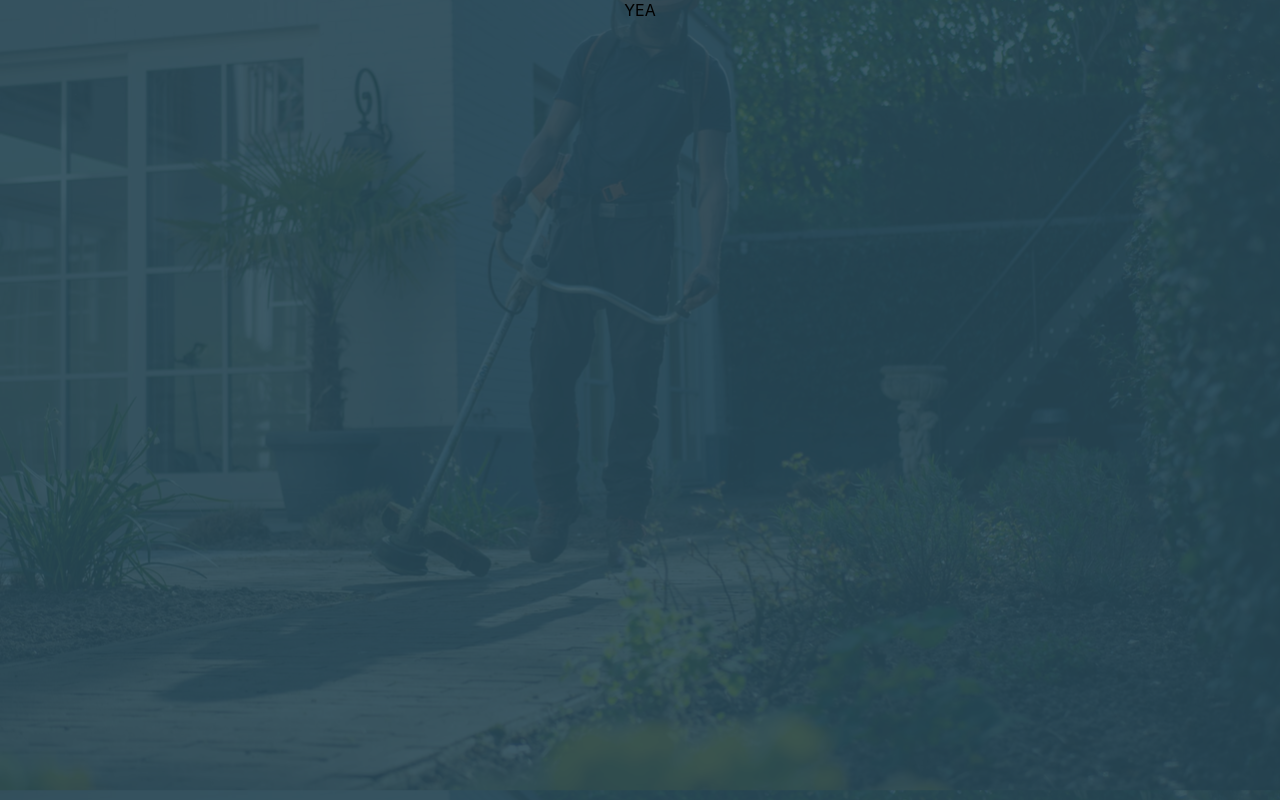
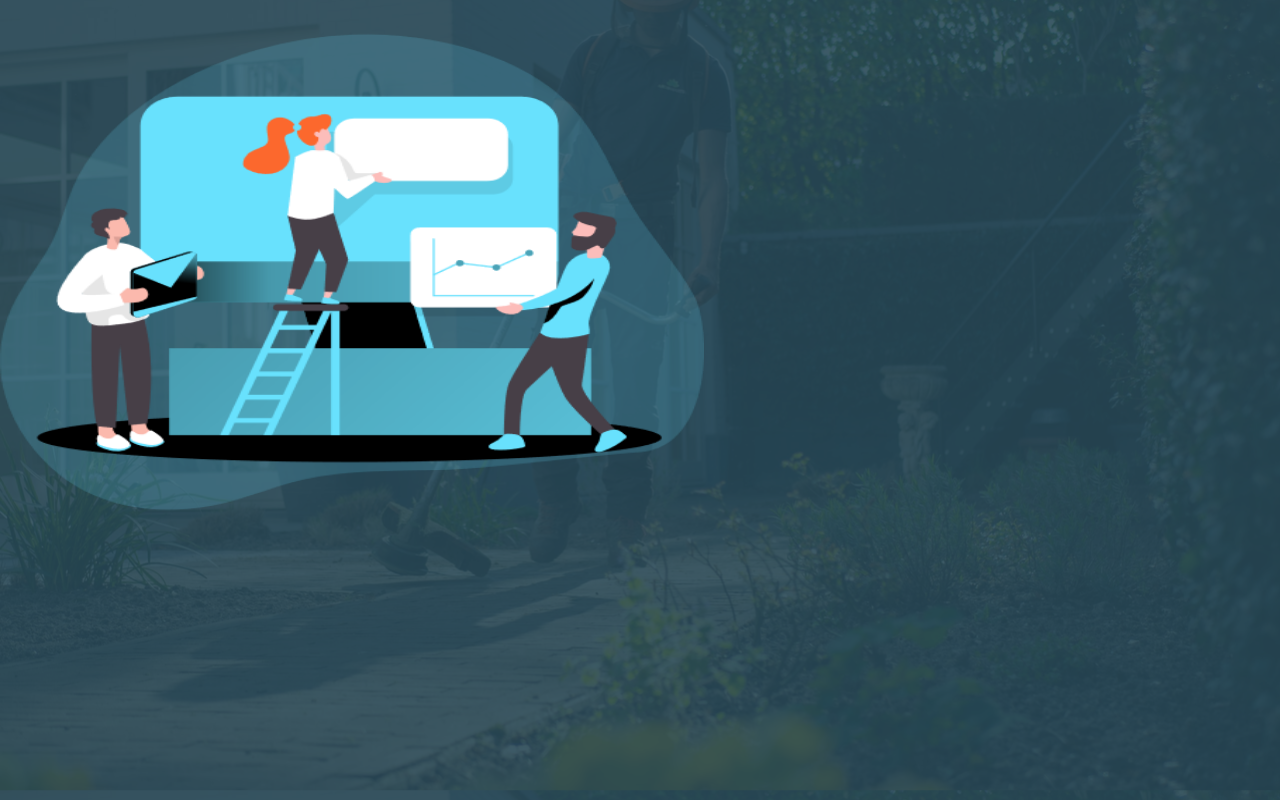
Before and after one commit to OldDognoob/FieldFix, a React (Create React App) app in the folder my-field/: page / in a window 1280 px wide. Built offline with nearby package versions, Linux system fonts and the light colour scheme.

Commit message:
wip-adding-img

```diff
--- a/my-field/src/containers/HomePage/topSection.jsx
+++ b/my-field/src/containers/HomePage/topSection.jsx
@@ -2,6 +2,7 @@ import React from 'react'
 import styled from "styled-components";
 
 import TopSectionBackgroundImg from "../../images/services/landing-page1.jpg";
+import TheExpertiseImg from "../../images/services/Expertise.png";
 
 const TopSectionContainer = styled.div`
 width: 100%;
@@ -19,9 +20,31 @@ display: flex;
 flex-direction: column;
 `;
 
+const TopSectionInnnerContainer = styled.div`
+width:100%;
+height:100%;
+display: flex;
+align-items: center;
+justify-content: space-evenly;
+`;
+
+const StandoutImg= styled.div`
+width: 44em;
+height: 34em;
+
+img{
+    width:100%;
+    height:100%;
+}
+`;
+
  function TopSection(props) {
     return<TopSectionContainer>
-        <BackgroundFilter>YEA</BackgroundFilter>
+        <BackgroundFilter>
+            <StandoutImg>
+                <img src={TheExpertiseImg} alt="An expert in your doorway"/>
+            </StandoutImg>
+        </BackgroundFilter>
     </TopSectionContainer>
 }
 export default TopSection;
```
Also changed, not shown: my-field/src/images/services/Expertise.png (added).
